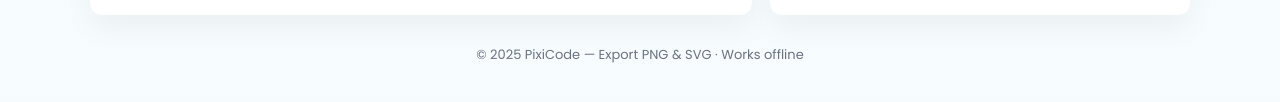
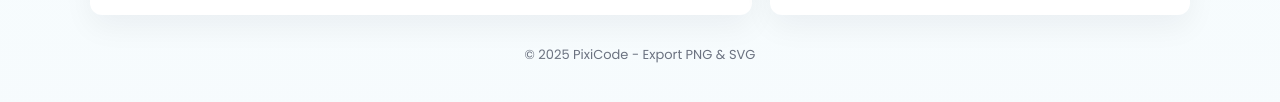
Before and after one commit to kumarchinnu245/PixiCode, a plain HTML site: page index.html in a window 1280 px wide. Shown: the part 624-726 px from the top of the page. Drawn offline with Linux system fonts and the light colour scheme.

Commit message:
Update index.html

```diff
--- a/index.html
+++ b/index.html
@@ -119,14 +119,14 @@
       </div>
     </div>
 
-    <!-- <!-- Full-width ad placeholder (above footer)
+    <!--  Full-width ad placeholder (above footer)
     <div class="ad-full" role="complementary" aria-label="Advertisement">
       <div style="width:100%;max-width:990px;text-align:center">
         AD SPACE — Replace with your AdSense/advert script
       </div>
     </div> -->
 
-    <footer>&copy; <span id="year"></span> PixiCode — Export PNG & SVG · Works offline</footer>
+    <footer>&copy; <span id="year"></span> PixiCode - Export PNG & SVG</footer>
   </div>
 
   <script>
```
